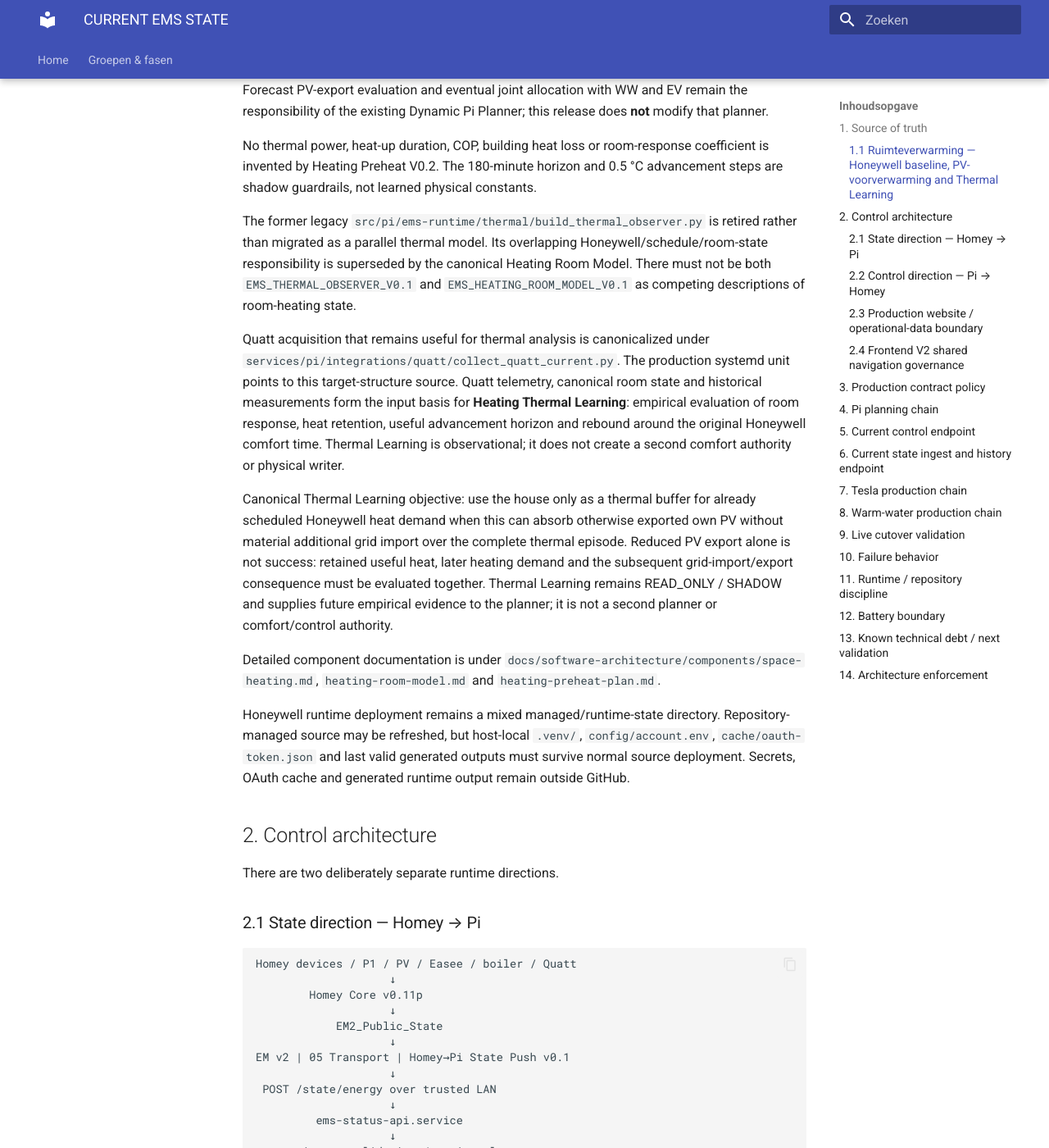
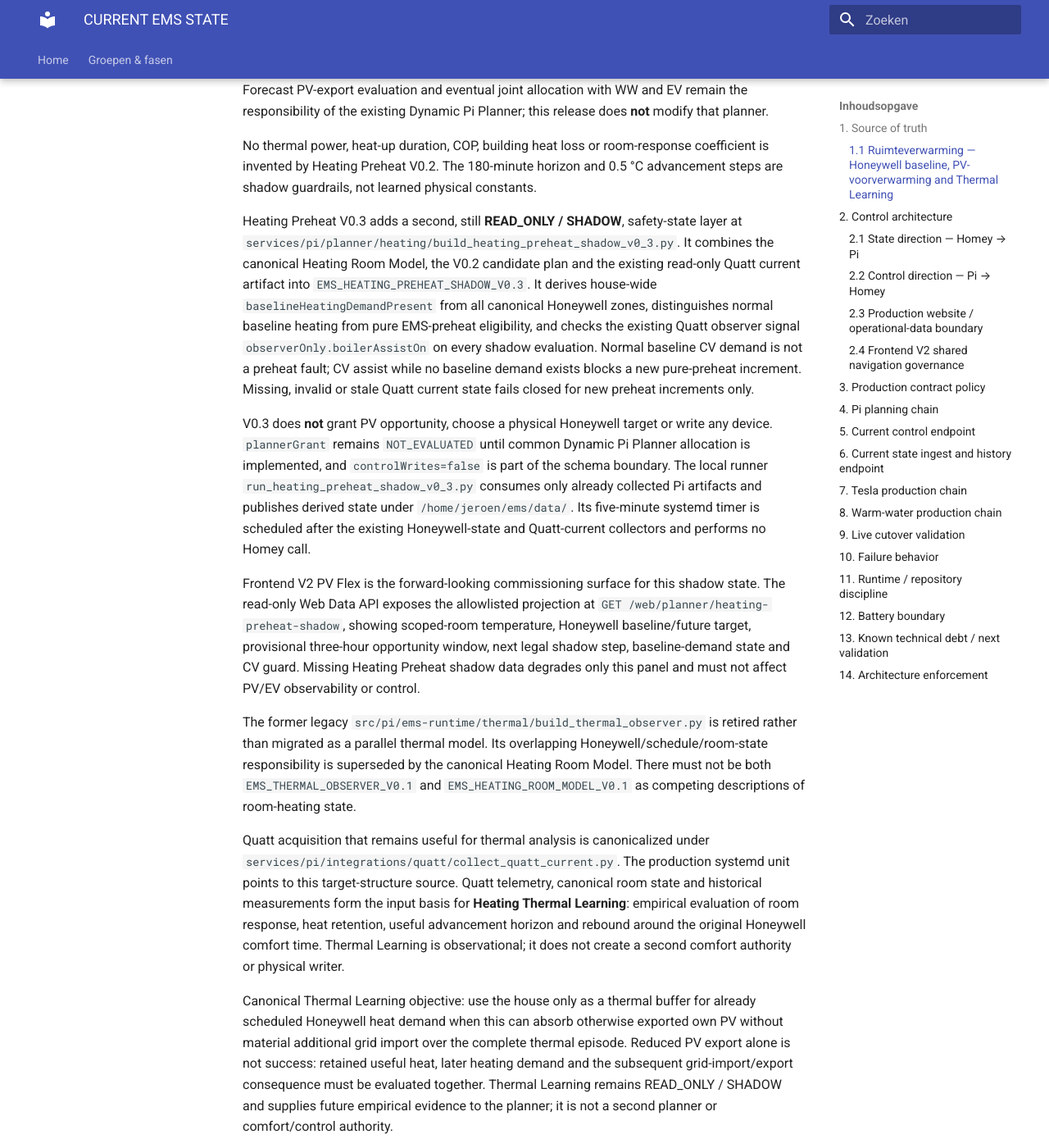
Before and after one commit to OnsKasteeltje/homey-energy-manual, an MkDocs documentation site: the page built from docs/architecture/CURRENT-EMS-STATE.md, in a window 1280 px wide and 1400 px high, scrolled down 2260 px. Shown: the whole window at 82% size. Built offline with MkDocs 1.6.1 and Material for MkDocs 9.7.7, drawn with Linux system fonts in a browser that asks for light colours.

Commit message:
docs(architecture): record Heating Preheat V0.3 shadow runtime

```diff
--- a/docs/architecture/CURRENT-EMS-STATE.md
+++ b/docs/architecture/CURRENT-EMS-STATE.md
@@ -41,6 +41,12 @@ Only an upcoming Honeywell `UP` transition can become a preheat candidate. The p
 Normal Honeywell schedule execution remains baseline comfort demand. EMS creates no new heat demand. PV-voorverwarming may only shift already-planned future Honeywell demand earlier when usable forecast PV-export potential exists; it must not intentionally create grid import merely to absorb energy. `candidate.startAt` remains `null` in the heating-preheat layer. Forecast PV-export evaluation and eventual joint allocation with WW and EV remain the responsibility of the existing Dynamic Pi Planner; this release does **not** modify that planner.
 
 No thermal power, heat-up duration, COP, building heat loss or room-response coefficient is invented by Heating Preheat V0.2. The 180-minute horizon and 0.5 °C advancement steps are shadow guardrails, not learned physical constants.
+
+Heating Preheat V0.3 adds a second, still **READ_ONLY / SHADOW**, safety-state layer at `services/pi/planner/heating/build_heating_preheat_shadow_v0_3.py`. It combines the canonical Heating Room Model, the V0.2 candidate plan and the existing read-only Quatt current artifact into `EMS_HEATING_PREHEAT_SHADOW_V0.3`. It derives house-wide `baselineHeatingDemandPresent` from all canonical Honeywell zones, distinguishes normal baseline heating from pure EMS-preheat eligibility, and checks the existing Quatt observer signal `observerOnly.boilerAssistOn` on every shadow evaluation. Normal baseline CV demand is not a preheat fault; CV assist while no baseline demand exists blocks a new pure-preheat increment. Missing, invalid or stale Quatt current state fails closed for new preheat increments only.
+
+V0.3 does **not** grant PV opportunity, choose a physical Honeywell target or write any device. `plannerGrant` remains `NOT_EVALUATED` until common Dynamic Pi Planner allocation is implemented, and `controlWrites=false` is part of the schema boundary. The local runner `run_heating_preheat_shadow_v0_3.py` consumes only already collected Pi artifacts and publishes derived state under `/home/jeroen/ems/data/`. Its five-minute systemd timer is scheduled after the existing Honeywell-state and Quatt-current collectors and performs no Homey call.
+
+Frontend V2 PV Flex is the forward-looking commissioning surface for this shadow state. The read-only Web Data API exposes the allowlisted projection at `GET /web/planner/heating-preheat-shadow`, showing scoped-room temperature, Honeywell baseline/future target, provisional three-hour opportunity window, next legal shadow step, baseline-demand state and CV guard. Missing Heating Preheat shadow data degrades only this panel and must not affect PV/EV observability or control.
 
 The former legacy `src/pi/ems-runtime/thermal/build_thermal_observer.py` is retired rather than migrated as a parallel thermal model. Its overlapping Honeywell/schedule/room-state responsibility is superseded by the canonical Heating Room Model. There must not be both `EMS_THERMAL_OBSERVER_V0.1` and `EMS_HEATING_ROOM_MODEL_V0.1` as competing descriptions of room-heating state.
 
```
